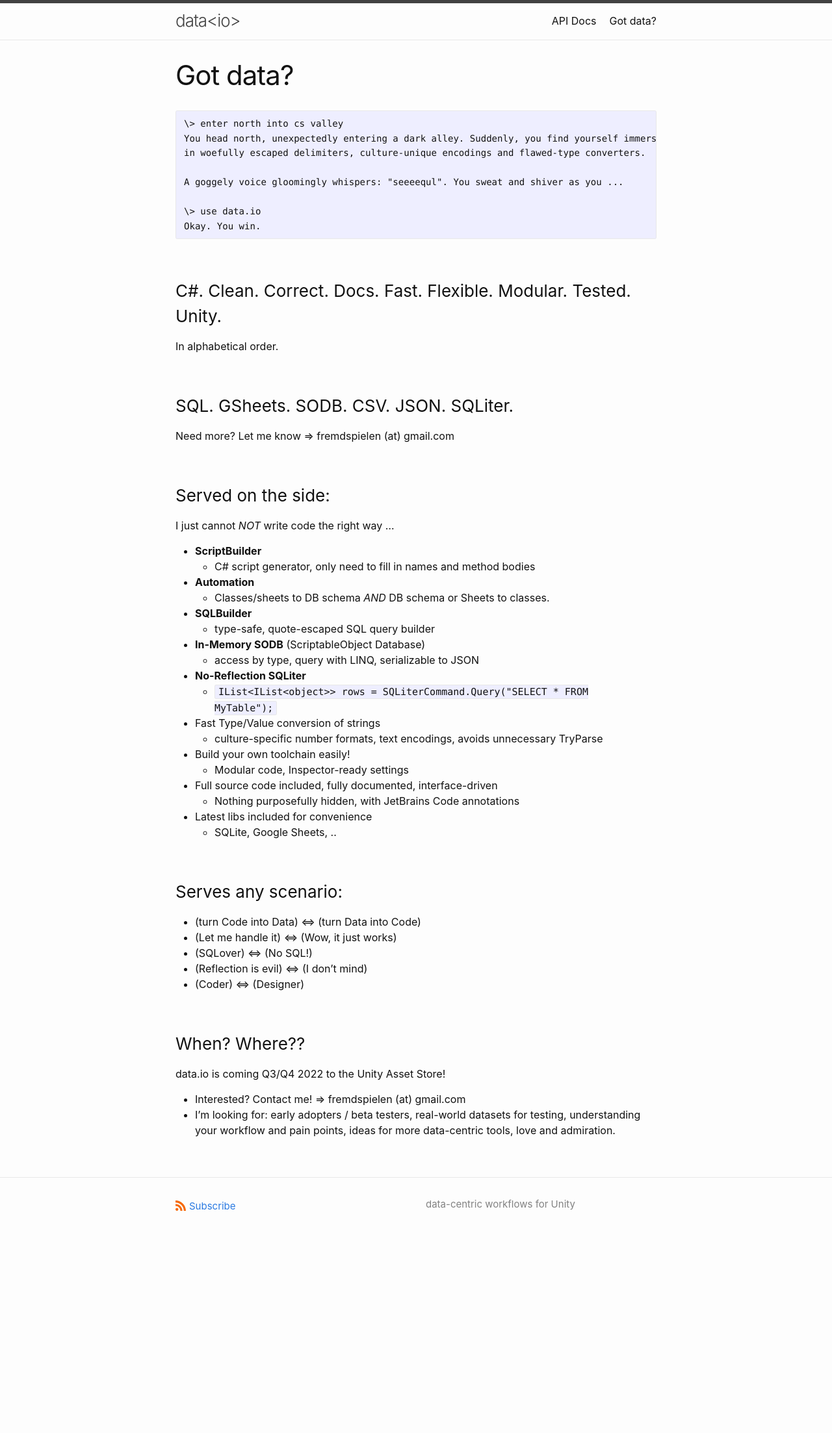
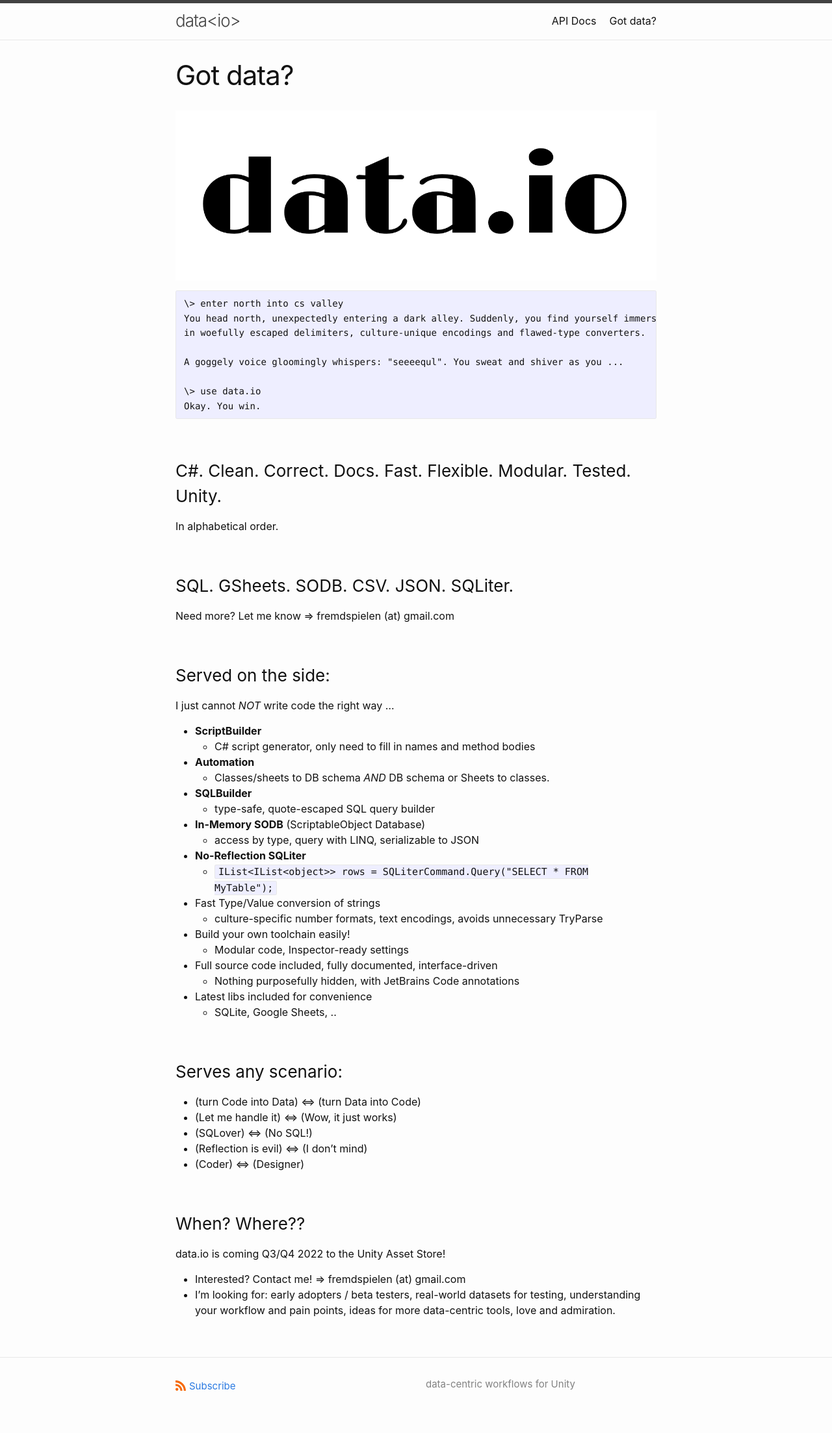
Before and after one commit to CodeSmile-0000011110110111/data.io-home, a Jekyll site: the page built from index.md, in a window 1280 px wide. Shown: the whole page at 65% size. Built offline with Jekyll 4.4.1, drawn with Linux system fonts in a browser that asks for light colours; before the commit the page ends 1929 px from its top, so only the background shows below that.

Commit message:
Update index.md

````diff
--- a/index.md
+++ b/index.md
@@ -2,7 +2,7 @@
 layout: page
 title: Got data?
 ---
-
+![data.io logo](/data.io-home/assets/data.io-banner.png)
 ```
 \> enter north into cs valley
 You head north, unexpectedly entering a dark alley. Suddenly, you find yourself immersed
````
